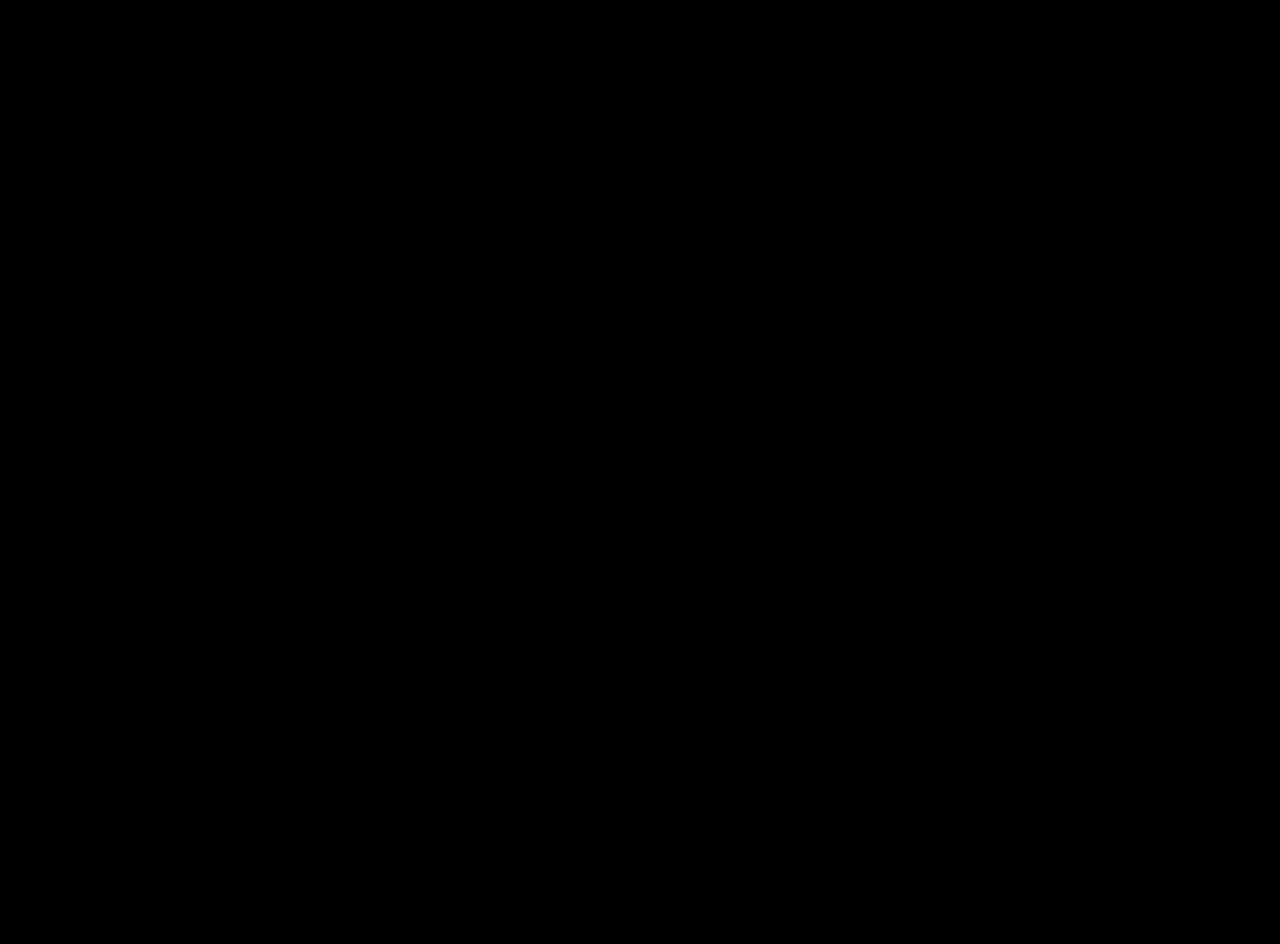
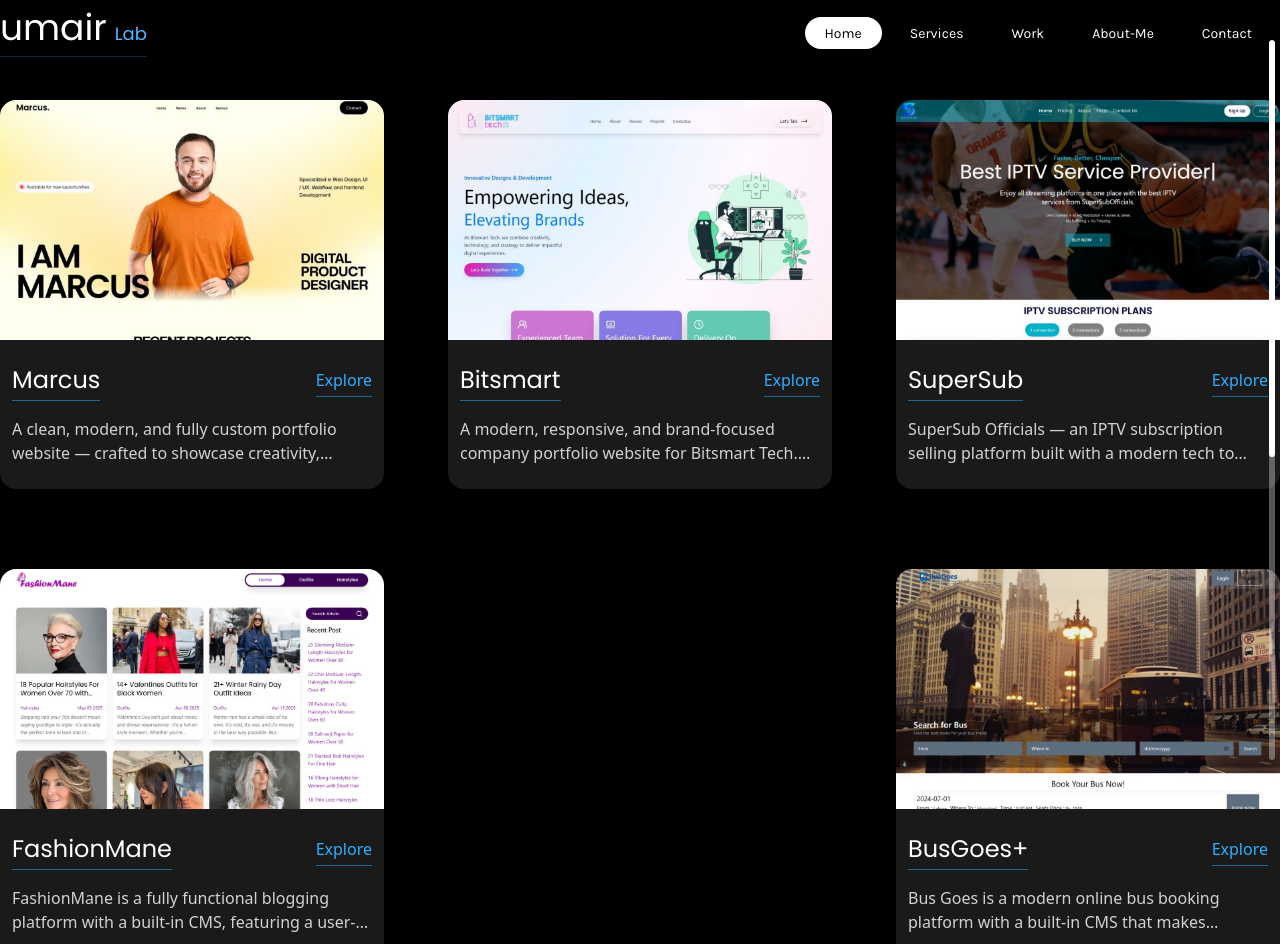
Before and after one commit to UmairZakria/portfolio-v3, a React (Vite) app: page /projects in a window 1280 px wide. Before the commit this address had no page. Shown: the top 944 px of the page. Before the commit the page ends 800 px from the top, so only its background shows below. Built offline with nearby package versions, Linux system fonts and the light colour scheme; a web font is replaced by a local one.

Commit message:
projects page added and basic changes

```diff
--- a/src/App.jsx
+++ b/src/App.jsx
@@ -6,14 +6,18 @@ import Services from "./components/pages/Service";
 import Work from "./components/pages/Work";
 import Overview from "./components/pages/Overview";
 import Case from "./components/pages/Casepages/Case";
+import CustomScrollbar from "./components/CustomScrollbar";
+import Projects from "./components/pages/Projects";
 const App = () => {
   return (
     <>
+  <CustomScrollbar />
       <Routes>
         <Route path="/" element={<Main />} />
         <Route path="/services" element={<Services />} />
         <Route path="/work" element={<Work />} />
         <Route path="/overview" element={<Overview />} />
+        <Route path="/projects" element={<Projects />} />
         <Route path="/CaseStudy/:title" element={<Case />} />
 
 
--- a/src/components/Footer2.jsx
+++ b/src/components/Footer2.jsx
@@ -41,7 +41,7 @@ const Footer2 = () => {
   return (
     <>
       <div className="w-full relative h-[3px] bg-prime2   overflow-hidden mt-[120px] "></div>
-      <div className="relative xl:py-[30px]">
+      <div className="relative ">
 
         <motion.div
           initial={{ opacity: 0 }}
@@ -61,7 +61,7 @@ const Footer2 = () => {
         ></motion.div>
         <div className="absolute w-full h-[100px] bg-gradient-to-b   z-[100] from-black via-black/70 to-transparent top-0 left-0 "></div>
 
-        <div className="   z-[100]  bg-[#ffffff04] relative   p-2 lg:h-[300px] w-full backdrop-blur-xl     font-Montserrat">
+        <div className="   z-[100]  bg-[#ffffff04] relative   p-2 py-[20px] lg:h-[300px] w-full backdrop-blur-xl     font-Montserrat">
           <div className="h-full flex lg:px-10 xl:container mx-auto   md:gap-0 gap-10 md:flex-nowrap flex-wrap  !justify-between">
             <div className="grid place-content-start  w-full lg:w-[350px]  h-full ">
               <div className="space-y-5  ">
@@ -138,7 +138,7 @@ const Footer2 = () => {
                 </a>
               </div>
             </div>
-            <div className="h-full w-[300px] md:mx-0   mx-auto   gap-2 transition-all duration-300 ease-in-out backdrop-blur-xl flex flex-col p-4 rounded-xl">
+            <div className="h-full w-[300px] md:mx-0   mx-auto   gap-2 transition-all duration-300 ease-in-out  flex flex-col  rounded-xl">
               <h4 className="font-Poppins text-lg">Leave a Message!</h4>
               {error && (
                 <span className="text-green-500 text-sm font-Inter">
--- a/src/components/Hero.jsx
+++ b/src/components/Hero.jsx
@@ -132,7 +132,7 @@ const Hero = ({ anidone }) => {
         ref={triggerRef}
         className="relative h-screen w-full overflow-hidden"
       >
-        <a href="/overview" className="absolute left-1/2 -translate-x-1/2 text-black text-xl font-medium font-Montserrat z-[999] bottom-[40px] bg-white/95 border-white !border hover:bg-transparent hover:text-white transition-all duration-400 cursor-pointer ease-in-out  rounded-full px-8 py-2 flex items-center gap-2">Let's Talk <MoveRight /></a>
+        <a href="/overview" className="absolute left-1/2 -translate-x-1/2 text-black text-lg font-medium font-Montserrat z-[999] bottom-[40px] bg-white/90  border-white !border hover:bg-transparent hover:text-white transition-all duration-400 cursor-pointer ease-in-out  rounded-full px-8 py-2 flex items-center gap-2">Let's Talk <MoveRight /></a>
         <div className="socials text-sm absolute   flex z-[999] gap-4  right-10 bottom-16 lg:bottom-[40px]   text-gray-300">
           <a
             href="https://www.linkedin.com/in/umair-zakria-67477b33a/"
@@ -203,7 +203,7 @@ const Hero = ({ anidone }) => {
                     <span className="text-[] border-b  ">Full-Stack Developer</span>{" "}
                   </span>
                 </div>   */}
-                <div className=" title1   font-Montserrat  text-2xl tracking-wide lg:text-xl xl:text-7xl leading-normal ">
+                <div className=" title1   font-Montserrat  text-2xl tracking-wide lg:text-6xl xl:text-7xl leading-normal ">
                   <div className=" ">
                     Bringing Your Brand To<span className="  text-prime2 -b  border-prime  "><br /> Life In The Digital World
 
--- a/src/components/Main.jsx
+++ b/src/components/Main.jsx
@@ -32,7 +32,7 @@ const Main = () => {
       <div className="hidden lg:block">
         <MouseTrail />
       </div>
-      <CustomScrollbar />
+      {/* <CustomScrollbar /> */}
 
       <SmoothScrollProvider>
         <div className=" text-white">
--- a/src/components/Service.jsx
+++ b/src/components/Service.jsx
@@ -178,7 +178,7 @@ const Service = () => {
       className=" bg-cover min-h-screen overflow-hidden bg-center py-[120px] bg-no-repeat   relative space-y-[10vh]  lg:space-y-[10vh]  font-Montserrat mt-[30vh] px-4 xl:px-20 lg:px-15"
     >
       {/* <div className=""> */}
-      <img src="/images/bg1.jpg" alt="" className="absolute   brightness-25  top-0 left-0  w-full object-center h-full object-cover" />
+      {/* <img src="/images/bg1.jpg" alt="" className="absolute   brightness-25  top-0 left-0  w-full object-center h-full object-cover" /> */}
       {/* </div> */}
       <div className="absolute w-full h-[200px] bg-gradient-to-b   z-[100] from-black via-black/40 to-transparent top-0 left-0 "></div>
       <div className="absolute w-full h-[200px] bg-gradient-to-t   z-[100] from-black via-black/70 to-transparent   2xl:-bottom-35   xl:-bottom-30 -bottom-20  left-0"></div>
@@ -222,7 +222,7 @@ const Service = () => {
         className=" lg:w-full xl:container mx-auto grid grid-cols-1 md:grid-cols-2 lg:grid-cols-3 xl:gap-y-20 gap-12"
       >
         {data.map((item, index) => (
-          <div key={index} className="relative  p-4 rounded-2xl group ">
+          <div key={index} className="relative max-w-sm p-4 rounded-2xl group ">
             <div className="absolute p-5  inset-0 z-0 rounded-2xl">
               <img
                 src={item.img}
--- /dev/null
+++ b/src/components/pages/Projects.jsx
@@ -0,0 +1,162 @@
+import React from 'react'
+import Navbar from '../Navbar'
+import Footer2 from '../Footer2'
+import { motion } from 'framer-motion'
+const Projects = () => {
+    const data = [
+        {
+            name: "Marcus",
+            category: "Web Design",
+            img: "images/Marcus1.jpeg",
+            subtitle: "Modern design, seamless experience, bold impression.",
+            description:
+                "A clean, modern, and fully custom portfolio website — crafted to showcase creativity, professionalism, and a seamless user experience. Designed with attention to detail to make a bold and lasting impression.",
+            techStack: [
+                "React.js",
+                "Tailwind-CSS",
+                "Lucide-Icons"
+            ],
+            year: 2025,
+        },
+        {
+            name: "Bitsmart",
+            category: "Web Design",
+            img: "images/bitsmart2.jpeg",
+            subtitle: "Crafting digital masterpieces pixel by pixel.",
+            description:
+                "A modern, responsive, and brand-focused company portfolio website for Bitsmart Tech. Built to showcase services, projects, and client engagement with an emphasis on creativity, clean UI, and smooth user experience.",
+            techStack: [
+                "Next.js",
+                "Tailwind-CSS",
+                "Framer-Motion",
+                "Mongodb",
+                "REST API",
+            ],
+            year: 2024,
+        },
+        {
+            name: "SuperSub",
+            category: "Web Design",
+            img: "images/super2.jpeg",
+            subtitle: "Bringing businesses to the digital world.",
+            description:
+                "SuperSub Officials — an IPTV subscription selling platform  built with a modern tech to showcase its offerings. The site features an integrated online payment system with multiple banks options and a scalable design for future growth.",
+            techStack: [
+                "React.js",
+                "Expres.js",
+                "Tailwind-CSS",
+                "MongoDB",
+                "REST API",
+            ],
+            year: 2024,
+        },
+        {
+            name: "FashionMane",
+            category: "Web Development",
+            img: "images/fashion3.jpeg",
+            subtitle: "Your style, your stories — managed effortlessly",
+            description:
+                "FashionMane is a fully functional blogging platform with a built-in CMS, featuring a user-friendly frontend, powerful admin panel, and secure backend. It supports full CRUD operations, dynamic routing, and is optimized for SEO.",
+            techStack: [
+                "Next.js",
+                "Framer-Motion",
+                "Tailwind-CSS",
+                "MongoDB",
+                "REST API",
+            ],
+            year: 2025,
+        },
+        {
+            name: "BusGoes+",
+            category: "Web Design",
+            img: "images/bus2.jpeg",
+            subtitle: "Making bus journeys just a click away.",
+            description:
+                "Bus Goes is a modern online bus booking platform with a built-in CMS that makes intercity travel simple. It offers a seamless booking experience, smart route management, and an intuitive admin dashboard for effortless reservation handling.",
+            techStack: [
+                "Next.js",
+                "Framer-Motion",
+                "Tailwind-CSS",
+                "MongoDB",
+                "REST API",
+            ],
+            year: 2024,
+        },
+    ];
+    return (
+
+        <>
+            <Navbar />
+            <div className=' mt-[100px] min-h-screen xl:container lg:px-10  gap-5  xl:px-0 mx-auto flex items-center justify-between gap-y-20 flex-wrap'>
+
+                {
+                    data.map((data) => (
+
+                        <div className=' h-full bg-white/10 backdrop-blur-xl rounded-2xl overflow-hidden
+                        '>
+                            <motion.div
+                                key={data.id}
+                                initial={{
+                                    opacity: 0,
+                                    scaleX: 0.9,
+                                    y: 200
+
+                                }}
+                                whileHover={{ scale: 1.01, cursor: 'pointer' }}
+                                whileTap={{ scale: 0.99 }}
+                                whileInView={{
+                                    opacity: 1,
+                                    y: 0,
+                                    scaleX: 1,
+
+                                    transition: {
+                                        delay: 0.1,
+                                        duration: 1.5,
+                                    },
+
+
+                                }}
+                                viewport={{ once: true }}
+
+                                className=' flex flex-col  shadow-2xl rounded-xl  h-auto w-full md:w-[460px] max-w-sm'>
+                                <div className='h-full relative '>
+
+                                    <img className=' h-[240px] object-top hover:object-bottom transition-all duration-300 ease-linear w-full rounded-t-lg     object-cover ' src={data.img} alt="image" />
+                                </div>
+
+                                <div
+
+                                    className=' flex flex-col   px-3 py-6  border-gray-400 gap-4 '>
+                                    <div className='flex items-center  flex-wrap justify-between w-full'>
+
+
+                                        <h1 className='text-2xl font text-white border-b-[1px] border-prime/50 pb-1 font-Poppins '>{data.name}</h1>
+                                        <a target='_blank' href={data.name}
+                                            className='text-lok flex text-prime  items-center  gap-3 border-b pb-1 border-prime/50'
+                                        >
+                                            {/* <img src="https://img.icons8.com/material-outlined/24/ffd401/external-link.png" alt="Umair Zakria" /> */}
+                                            Explore</a>
+
+                                    </div>
+                                    <p
+
+                                        className={` text-white/80   line-clamp-2`}>
+                                        {data.description}
+
+                                    </p>
+
+                                </div>
+                            </motion.div>
+                        </div>
+                    ))
+                }
+
+
+            </div>
+            <Footer2 />
+
+        </>
+    )
+}
+
+export default Projects
```
Also changed, not shown: src/components/About.jsx (+4 -5 lines).
